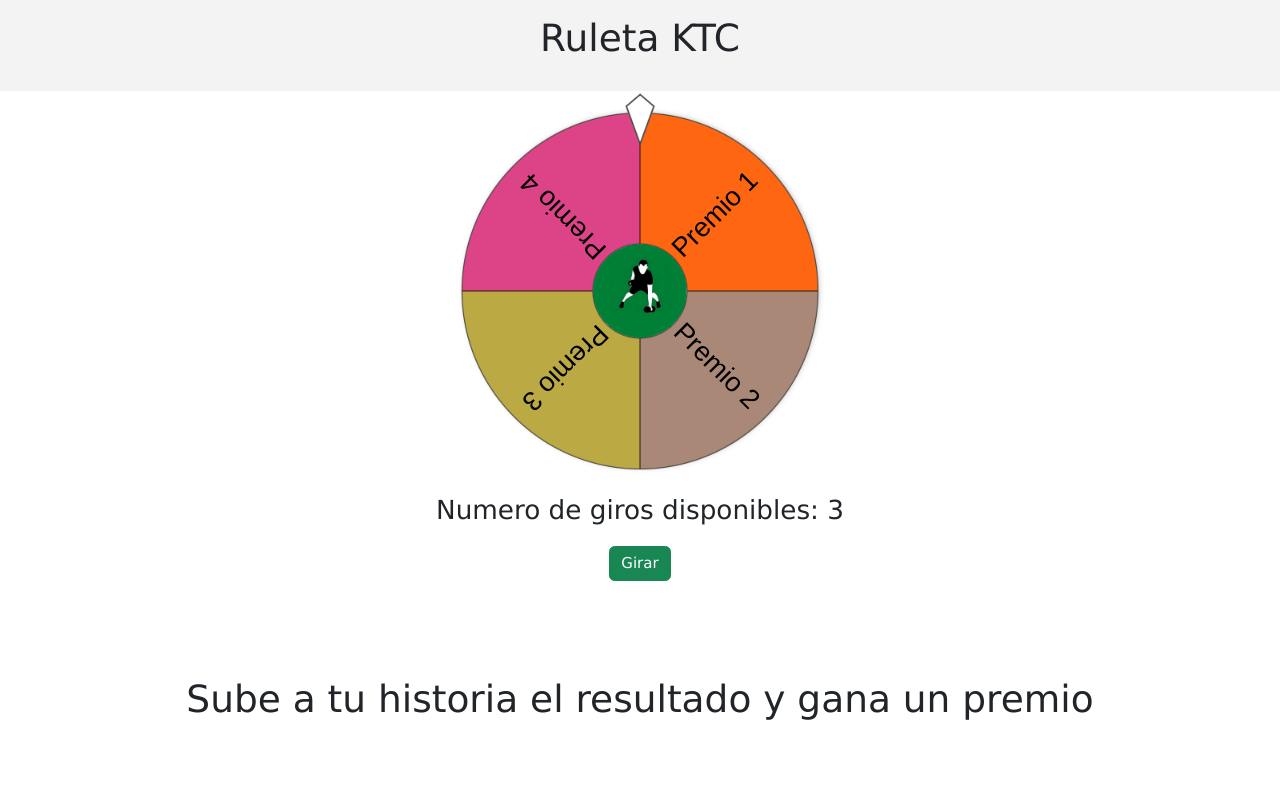
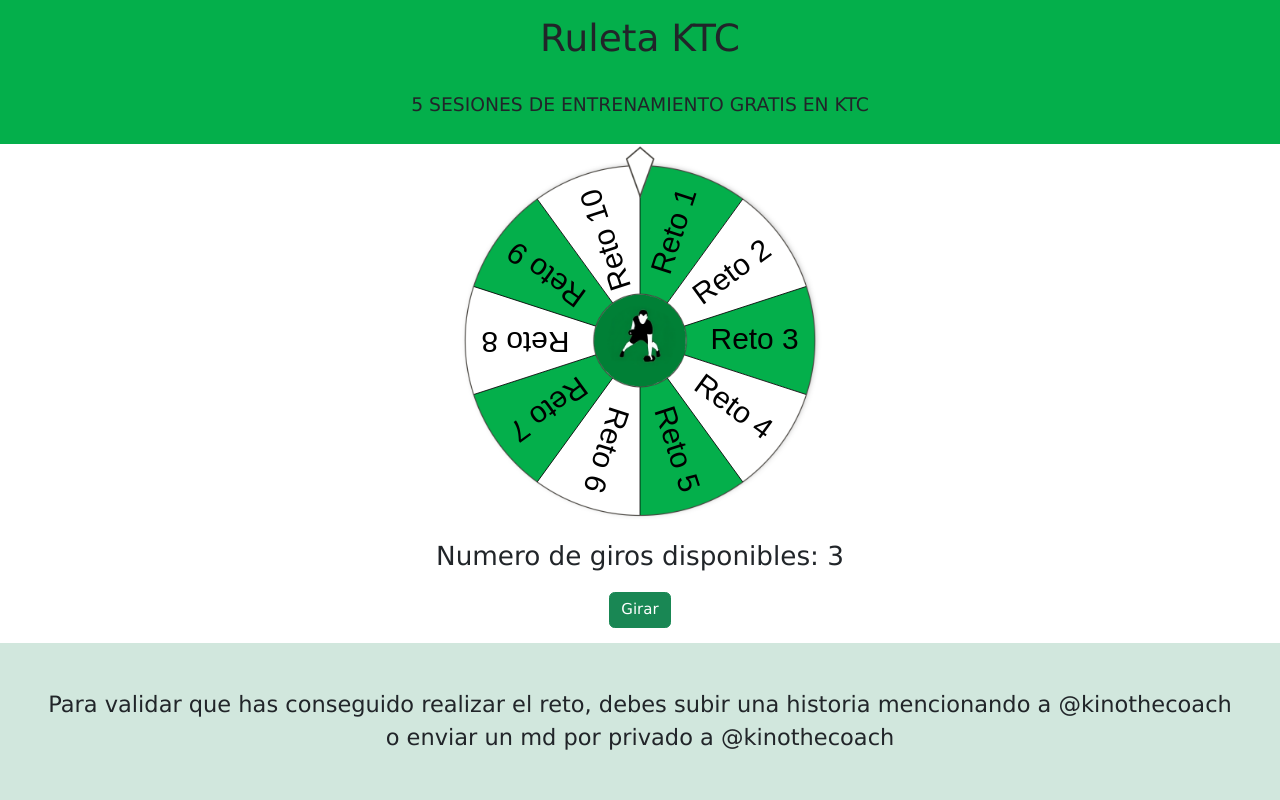
Before and after one commit to DevStylish/KTCRuleta, a plain HTML site: page index.html in a window 1280 px wide. Drawn offline with nearby package versions, Linux system fonts and the light colour scheme.

Commit message:
Se sube version final de la pagina

```diff
--- a/index.css
+++ b/index.css
@@ -44,7 +44,7 @@ body {
 
 .gui-wrapper {
   padding: 10px;
-  background-color: #f3f3f3;
+  background-color: #04af4b;
   display: flex;
   flex-direction: column;
   gap: 10px;
--- a/index.html
+++ b/index.html
@@ -9,6 +9,7 @@
   <link rel="stylesheet" href="index.css"/>
   <link href="https://cdn.jsdelivr.net/npm/bootstrap@5.3.3/dist/css/bootstrap.min.css" rel="stylesheet" integrity="sha384-QWTKZyjpPEjISv5WaRU9OFeRpok6YctnYmDr5pNlyT2bRjXh0JMhjY6hW+ALEwIH" crossorigin="anonymous">
   <script src="spin-wheel-iife.js"></script>
+  <script src="https://code.jquery.com/jquery-3.7.1.min.js" integrity="sha256-/JqT3SQfawRcv/BIHPThkBvs0OEvtFFmqPF/lYI/Cxo=" crossorigin="anonymous"></script>
 
   <script>
     var numGiros = 3;
@@ -16,30 +17,80 @@
 
     imagen.src = './ruleta-ktc.png';
 
+    function obtenerPremio(index) {
+      let retos = [
+        "Zancadas sincronizadas con un colega durante 15 segundos",
+        "5 sentadillas en 10 segundos",
+        "15 jumping jacks en 15 segundos",
+        "Mantente en sentadilla isométrica durante 20 segundos",
+        "Realiza 15 repeticiones de curl de bíceps con una silla de feria",
+        "Realízate una foto imitando sacando bíceps",
+        "Foto aguantando un vaso (de plastico) sobre la cabeza sin manos",
+        "ADIVINANZA: Soy fuerte, pero no lo ves. Para moverse, debes tener pies. ¿Qué parte del cuerpo soy?",
+        "ADIVINANZA: Salto, me agacho, vuelvo a saltar. Me acuesto, me levanto, no dejo de brincar. Si quieres estar en forma y sudar, con este ejercicio no pararás. ¿Qué ejercicio es?",
+        "ADIVINANZA: Subo y bajo sin descansar, mis piernas queman de tanto sudar. Parece que me siento pero no me voy a quedar, y aunque no hay silla, no dejo de bajar. ¿Qué ejercicio es?"
+      ];
+
+      var tituloReto = document.getElementById('modalRetoLabel');
+      var textoReto = document.getElementById('modalRetoTexto');
+
+      tituloReto.textContent = `Reto ${index + 1}`;
+      textoReto.textContent = retos[index];
+
+      $('#modalReto').modal('show')
+
+    }
+
     window.onload = () => {
 
       const props = {
-        debug: false,
         isInteractive: false,
         overlayImage: imagen,
         items: [
           {
-            label: '  Premio 1',
-            backgroundColor: '#f61',
+            label: '  Reto 1',
+            backgroundColor: '#04af4b',
           },
           {
-            label: '  Premio 2',
-            backgroundColor: '#a87',
+            label: '  Reto 2',
+            backgroundColor: '#fff',
           },
           {
-            label: '  Premio 3',
-            backgroundColor: '#ba4',
+            label: '  Reto 3',
+            backgroundColor: '#04af4b',
           },
           {
-            label: '  Premio 4',
-            backgroundColor: '#d48',
+            label: '  Reto 4',
+            backgroundColor: '#fff',
+          },
+          {
+            label: '  Reto 5',
+            backgroundColor: '#04af4b',
+          },
+          {
+            label: '  Reto 6',
+            backgroundColor: '#fff',
+          },
+          {
+            label: '  Reto 7',
+            backgroundColor: '#04af4b',
+          },
+          {
+            label: '  Reto 8',
+            backgroundColor: '#fff',
+          },
+          {
+            label: '  Reto 9',
+            backgroundColor: '#04af4b',
+          },
+          {
+            label: '  Reto 10',
+            backgroundColor: '#fff',
           },
         ],
+        onRest: (restWheel) => {
+          obtenerPremio(restWheel.currentIndex);
+        }
       };
 
       const container = document.querySelector('.wheel-wrapper');
@@ -58,7 +109,6 @@
     function girar() {
       if(numGiros !== 0){
         let random = getRandomNumber(50, 1000);
-        console.log(random);
         window.wheel.spin(random);
         numGiros--;
       }
@@ -76,21 +126,45 @@
   <script src="https://cdn.jsdelivr.net/npm/bootstrap@5.3.3/dist/js/bootstrap.bundle.min.js" integrity="sha384-YvpcrYf0tY3lHB60NNkmXc5s9fDVZLESaAA55NDzOxhy9GkcIdslK1eN7N6jIeHz" crossorigin="anonymous"></script>
   <div class="gui-wrapper text-center">
     <p class="fs-1">Ruleta KTC</p>
+    <p class="fs-5">5 SESIONES DE ENTRENAMIENTO GRATIS EN KTC</p>
   </div>
 
   <div class="d-flex align-self-center wheel-wrapper" ></div>
 
-  <div class="d-flex justify-content-center mb-5">
+  <div class="d-flex justify-content-center mb-3">
     <div>
       <p id="numDisponibles" class="fs-3"></p>
-      <div class="d-flex justify-content-center mb-5">
+      <div class="d-flex justify-content-center">
         <button type="button" class="btn btn-success" onclick="girar()">Girar</button>
       </div>
     </div>
   </div>
 
-  <div class="text-center">
-    <p class="fs-1">Sube a tu historia el resultado y gana un premio</p>
+  <!-- Modal -->
+  <div class="modal fade" id="modalReto" tabindex="-1" aria-labelledby="modalRetoLabel" aria-hidden="true">
+    <div class="modal-dialog">
+
+      <!-- Modal content-->
+      <div class="modal-content">
+        <div class="modal-header">
+          <h1 class="modal-title fs-5" id="modalRetoLabel"></h1>
+          <button type="button" class="btn-close" data-bs-dismiss="modal" aria-label="Close"></button>
+        </div>
+        <div class="modal-body">
+          <p id="modalRetoTexto"></p>
+        </div>
+        <div class="modal-footer">
+          <button type="button" class="btn btn-success" data-bs-dismiss="modal">Entendido</button>
+        </div>
+      </div>
+
+    </div>
+  </div>
+
+  <div class="bg-success-subtle">
+    <div class="text-center m-5">
+      <p class="fs-4">Para validar que has conseguido realizar el reto, debes subir una historia mencionando a @kinothecoach o enviar un md por privado a @kinothecoach</p>
+    </div>
   </div>
 </body>
 
```
